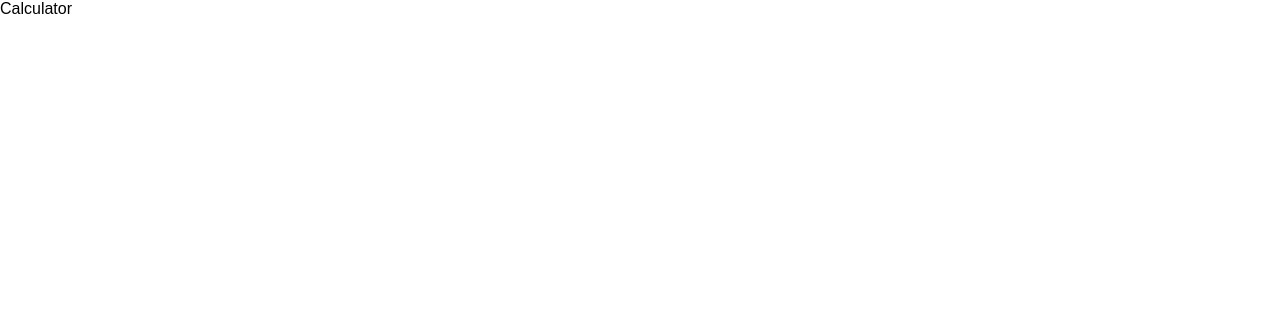
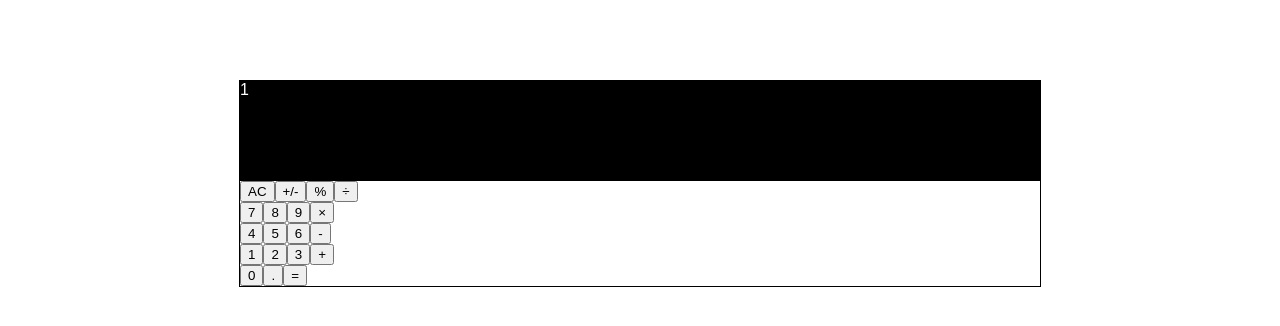
Before and after one commit to SavaVuckovic/React-Calculator, a React (Create React App) app: page / in a window 1280 px wide. Shown: the top 326 px of the page. Built offline with nearby package versions, Linux system fonts and the light colour scheme.

Commit message:
finished milestone 2

```diff
--- a/package.json
+++ b/package.json
@@ -3,6 +3,8 @@
   "version": "0.1.0",
   "private": true,
   "dependencies": {
+    "babel-polyfill": "^6.26.0",
+    "prop-types": "^15.6.2",
     "react": "^16.5.2",
     "react-dom": "^16.5.2",
     "react-scripts": "1.1.5"
--- a/src/App.js
+++ /dev/null
@@ -1,13 +0,0 @@
-import React, { Component } from 'react';
-
-class App extends Component {
-  render() {
-    return (
-      <div>
-        Calculator
-      </div>
-    );
-  }
-}
-
-export default App;
--- /dev/null
+++ b/src/components/App.js
@@ -0,0 +1,16 @@
+import React, { Component } from 'react';
+import Display from './Display';
+import ButtonPanel from './ButtonPanel';
+
+class App extends Component {
+  render() {
+    return (
+      <div className="calculator">
+        <Display number={'1'}/>
+        <ButtonPanel/>
+      </div>
+    );
+  }
+}
+
+export default App;
--- /dev/null
+++ b/src/components/Button.js
@@ -0,0 +1,14 @@
+import React from 'react';
+import PropTypes from 'prop-types';
+
+const Button = ({ name }) => (
+  <button className="btn">
+    {name}
+  </button>
+);
+
+Button.propTypes = {
+  name: PropTypes.string
+};
+
+export default Button;
--- /dev/null
+++ b/src/components/ButtonPanel.js
@@ -0,0 +1,38 @@
+import React from 'react';
+import Button from './Button';
+
+const ButtonPanel = () => (
+  <div className="button-panel">
+    <div className="btn-group">
+      <Button name={'AC'}/>
+      <Button name={'+/-'}/>
+      <Button name={'%'}/>
+      <Button name={'÷'}/>
+    </div>
+    <div className="btn-group">
+      <Button name={'7'}/>
+      <Button name={'8'}/>
+      <Button name={'9'}/>
+      <Button name={'×'}/>
+    </div>
+    <div className="btn-group">
+      <Button name={'4'}/>
+      <Button name={'5'}/>
+      <Button name={'6'}/>
+      <Button name={'-'}/>
+    </div>
+    <div className="btn-group">
+      <Button name={'1'}/>
+      <Button name={'2'}/>
+      <Button name={'3'}/>
+      <Button name={'+'}/>
+    </div>
+    <div className="btn-group">
+      <Button name={'0'}/>
+      <Button name={'.'}/>
+      <Button name={'='}/>
+    </div>
+  </div>
+);
+
+export default ButtonPanel;
--- /dev/null
+++ b/src/components/Display.js
@@ -0,0 +1,18 @@
+import React from 'react';
+import PropTypes from 'prop-types';
+
+const Display = ({ number }) => (
+  <div className="display">
+    {number}
+  </div>
+);
+
+Display.defaultProps = {
+  number: '0'
+};
+
+Display.propTypes = {
+  number: PropTypes.string
+};
+
+export default Display;
--- a/src/index.css
+++ b/src/index.css
@@ -3,3 +3,15 @@
   padding: 0;
   font-family: sans-serif;
 }
+
+.calculator {
+  border: 1px solid black;
+  width: 800px;
+  margin: 10vh auto;
+}
+
+.display {
+  background: black;
+  height: 100px;
+  color: white;
+}
--- a/src/index.js
+++ b/src/index.js
@@ -1,8 +1,9 @@
 import React from 'react';
 import ReactDOM from 'react-dom';
 import './index.css';
-import App from './App';
+import 'babel-polyfill';
 import registerServiceWorker from './registerServiceWorker';
+import App from './components/App';
 
 ReactDOM.render(<App />, document.getElementById('root'));
 registerServiceWorker();
```
Also changed, not shown: 1 other file (tests, documents, lock files or other folders).
